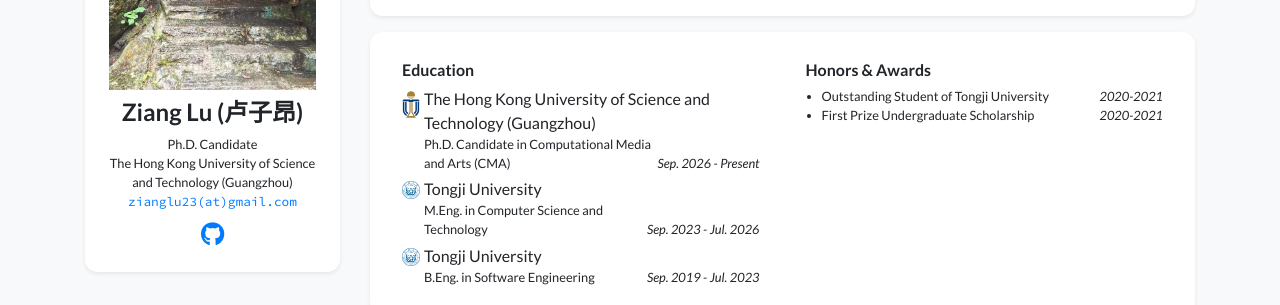
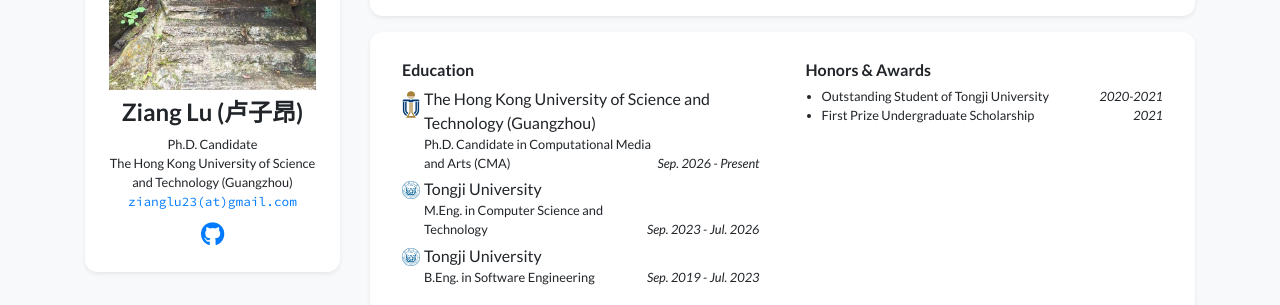
Before and after one commit to Strange-tech/Strange-tech.github.io, a Jekyll site: the page built from index.html, in a window 1280 px wide and 900 px high. Shown: the part 290-595 px from the top of the window. Built offline with Jekyll 4.4.1, drawn with Linux system fonts in a browser that asks for light colours; nearby versions of some CDN libraries; a style sheet for code colours, icons or effects is not loaded.

Commit message:
Update awards

```diff
--- a/_data/profile.yml
+++ b/_data/profile.yml
@@ -55,4 +55,4 @@ awards:
 - name: Outstanding Student of Tongji University
   date: 2020-2021
 - name: First Prize Undergraduate Scholarship
-  date: 2020-2021
+  date: 2021
```
